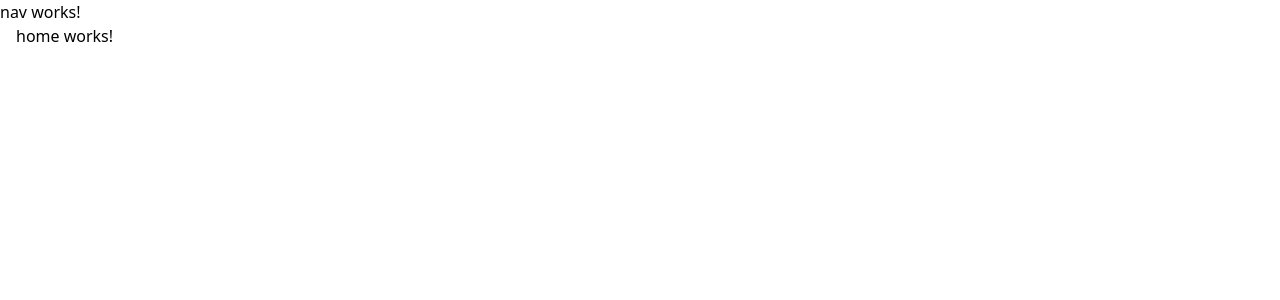
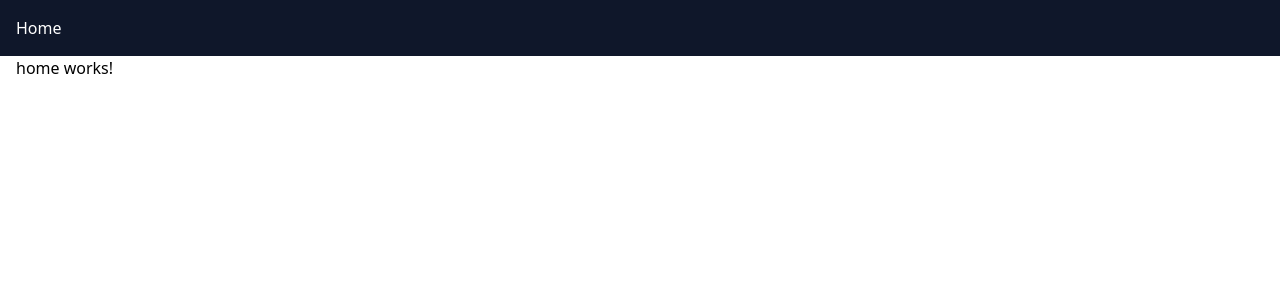
Before and after one commit to HectorRubi/scrum-task-manager-angular, an Angular app: page / in a window 1280 px wide. Shown: the top 300 px of the page. Built offline with nearby package versions, Linux system fonts and the light colour scheme.

Commit message:
Add nav structure and styles

```diff
--- a/src/app/components/nav/nav.component.html
+++ b/src/app/components/nav/nav.component.html
@@ -1 +1,5 @@
-<p>nav works!</p>
+<nav class="bg-slate-900">
+  <div class="container mx-auto px-4 py-4">
+    <a routerLink="/" class="text-white hover:underline">Home</a>
+  </div>
+</nav>
```
